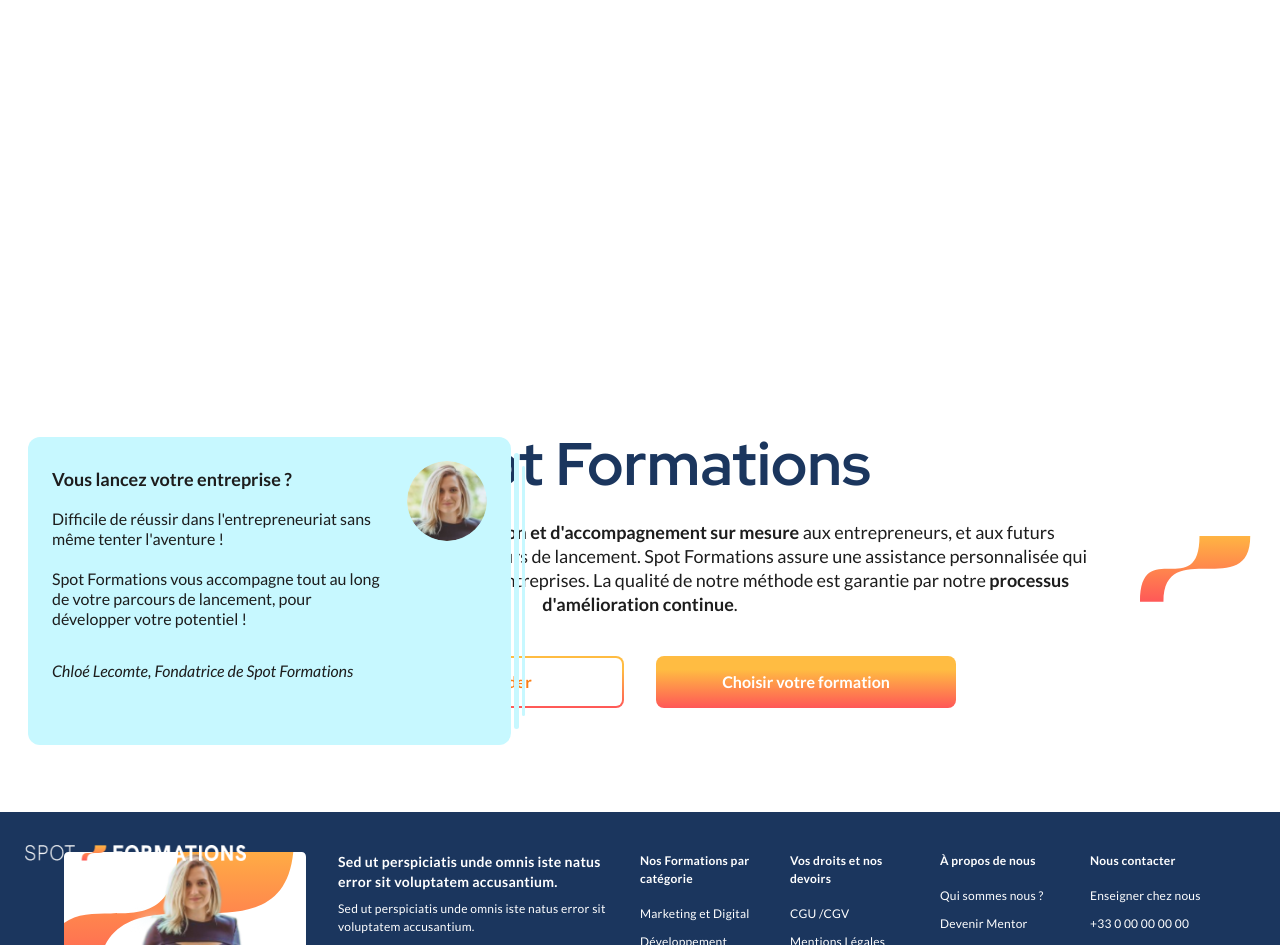
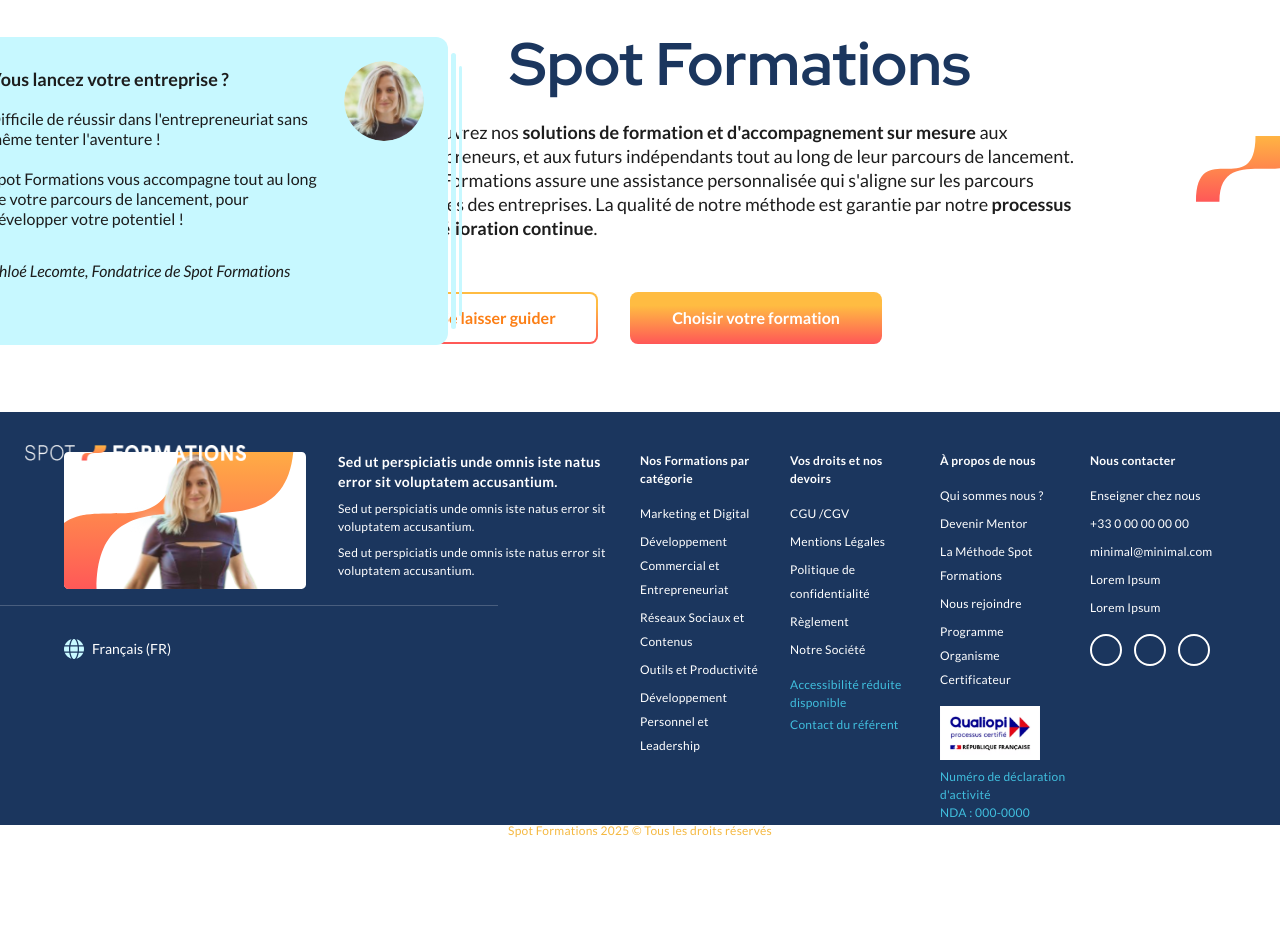
Before and after one commit to Faker-CS/next-formations, a Next.js app: page / in a window 1280 px wide. Shown: the part 2280-3225 px from the top of the page. After the commit the page ends 3120 px from the top, so only its background shows below. Built offline with nearby package versions, Linux system fonts and the light colour scheme.

Commit message:
feat: Update Entrepreneur component layout and content for improved presentation

```diff
--- a/src/components/entrepreneur/entrepreneur.jsx
+++ b/src/components/entrepreneur/entrepreneur.jsx
@@ -5,12 +5,35 @@
 export default function Entrepreneur() {
   return (
     <section className="w-full bg-white py-[60px]">
-      <div className="max-w-[1440px] h-auto py-0 mx-auto px-[20px] relative md:h-[320px] md:px-[40px] md:py-0">
-        <div className="absolute w-[112px] h-[67px] right-[20px] bottom-0 flex items-center justify-center rounded-lg z-10 md:right-[28px] md:top-[105px] md:bottom-auto">
-          <Image src="/vector.svg" alt="Spot Formations" width={112} height={67} className="object-contain" />
+      <div className="max-w-[1440px] h-auto py-0 mx-auto px-[15px] relative md:h-[320px] md:px-[40px] md:py-0">
+        <div className="absolute w-[112px] h-[67px] right-[35%] sm:right-[35%] bottom-[calc(100%+45px)] flex items-center justify-center rounded-lg z-10 md:right-[-28px] md:top-[105px] md:bottom-auto">
+          <Image
+            src="/vector.svg"
+            alt="Spot Formations"
+            width={112}
+            height={67}
+            className="object-contain"
+          />
         </div>
 
-        <div className="box-border flex flex-col items-start p-4 gap-4 bg-[#c7f8ff] rounded-xl relative w-full max-w-[calc(100%-15px)] h-auto left-[0] top-0 z-[3] mx-auto text-left md:absolute md:w-[483px] md:max-w-none md:h-[308px] md:left-[28px] md:top-[5px] md:p-6 md:mx-0 md:text-left">
+        <div className="mt-6 text-sm md:mt-[-80px] md:right-[-50px] md:text-left pb-8 transform md:translate-x-[100px]">
+          <h2 className="text-center font-red-hat-display font-bold text-[32px] leading-[40px] text-[#1b365e] mb-4 sm:text-[40px] sm:leading-[48px] md:text-[60px] md:leading-[64px] md:mb-6">
+            Spot Formations
+          </h2>
+          <p className="font-lato text-sm leading-6 text-[#1d1d1d] max-w-full px-0 mx-auto sm:text-base md:text-[18px] md:leading-6 md:max-w-[676px] md:px-0">
+            Découvrez nos{" "}
+            <strong>
+              solutions de formation et d&apos;accompagnement sur mesure
+            </strong>{" "}
+            aux entrepreneurs, et aux futurs indépendants tout au long de leur
+            parcours de lancement. Spot Formations assure une assistance
+            personnalisée qui s&apos;aligne sur les parcours uniques des
+            entreprises. La qualité de notre méthode est garantie par notre{" "}
+            <strong>processus d&apos;amélioration continue</strong>.
+          </p>
+        </div>
+
+        <div className="box-border flex flex-col items-start p-4 gap-4 bg-[#c7f8ff] rounded-xl relative w-full max-w-[calc(100%-15px)] h-auto left-[-2] top-0 z-[3] mx-auto text-left md:absolute md:w-[483px] md:max-w-none md:h-[308px] md:left-[-35px] md:top-[5px] md:p-6 md:mx-0 md:text-left">
           {/* Decorative before */}
           <div className="absolute bg-[#c7f8ff] rounded-2xl w-1 h-[calc(100%-32px)] right-[-8px] left-auto top-4 -z-[1] md:w-[5px] md:h-[276px] md:left-[486px] md:right-auto md:top-[16px]"></div>
           {/* Decorative after */}
@@ -33,32 +56,26 @@
             </p>
           </div>
           <div className="static m-auto mb-4 order-[-1] w-[80px] h-[80px] rounded-full overflow-hidden md:absolute md:top-6 md:right-6 md:m-0 md:order-[0]">
-            <Image src="/assets/images/Chloé.png" alt="Chloé Lecomte" width={80} height={80} className="object-cover" />
+            <Image
+              src="/assets/images/Chloé.png"
+              alt="Chloé Lecomte"
+              width={80}
+              height={80}
+              className="object-cover"
+            />
           </div>
         </div>
-
-        <div className="mt-6 text-center md:mt-[320px]">
-          <h2 className="font-red-hat-display font-bold text-[32px] leading-[40px] text-[#1b365e] mb-4 sm:text-[40px] sm:leading-[48px] md:text-[60px] md:leading-[64px] md:mb-6">
-            Spot Formations
-          </h2>
-          <p className="font-lato text-sm leading-6 text-[#1d1d1d] max-w-full px-4 mx-auto sm:text-base md:text-[18px] md:leading-6 md:max-w-[900px] md:px-0">
-            Découvrez nos{" "}
-            <strong>
-              solutions de formation et d&apos;accompagnement sur mesure
-            </strong>{" "}
-            aux entrepreneurs, et aux futurs indépendants tout au long de leur
-            parcours de lancement. Spot Formations assure une assistance
-            personnalisée qui s&apos;aligne sur les parcours uniques des entreprises.
-            La qualité de notre méthode est garantie par notre{" "}
-            <strong>processus d&apos;amélioration continue</strong>.
-          </p>
-        </div>
-
-        <div className="flex flex-col gap-8 mt-6 px-4 justify-center md:flex-row md:gap-8 md:mt-10 md:px-0">
-          <Button variant="ghost" className="w-full max-w-full md:w-full md:max-w-[300px]">
+        <div className="flex flex-col gap-8 mt-6 px-0 justify-center md:flex-row md:gap-8 md:mt-5 md:px-0">
+          <Button
+            variant="ghost"
+            className="w-full max-w-full md:w-full md:max-w-[200px]"
+          >
             Se laisser guider
           </Button>
-          <Button variant="primary" className="hero__btn-primary w-full max-w-full md:w-full md:max-w-[300px]">
+          <Button
+            variant="primary"
+            className="hero__btn-primary w-full max-w-full md:w-full md:max-w-[252px]"
+          >
             Choisir votre formation
           </Button>
         </div>
```
